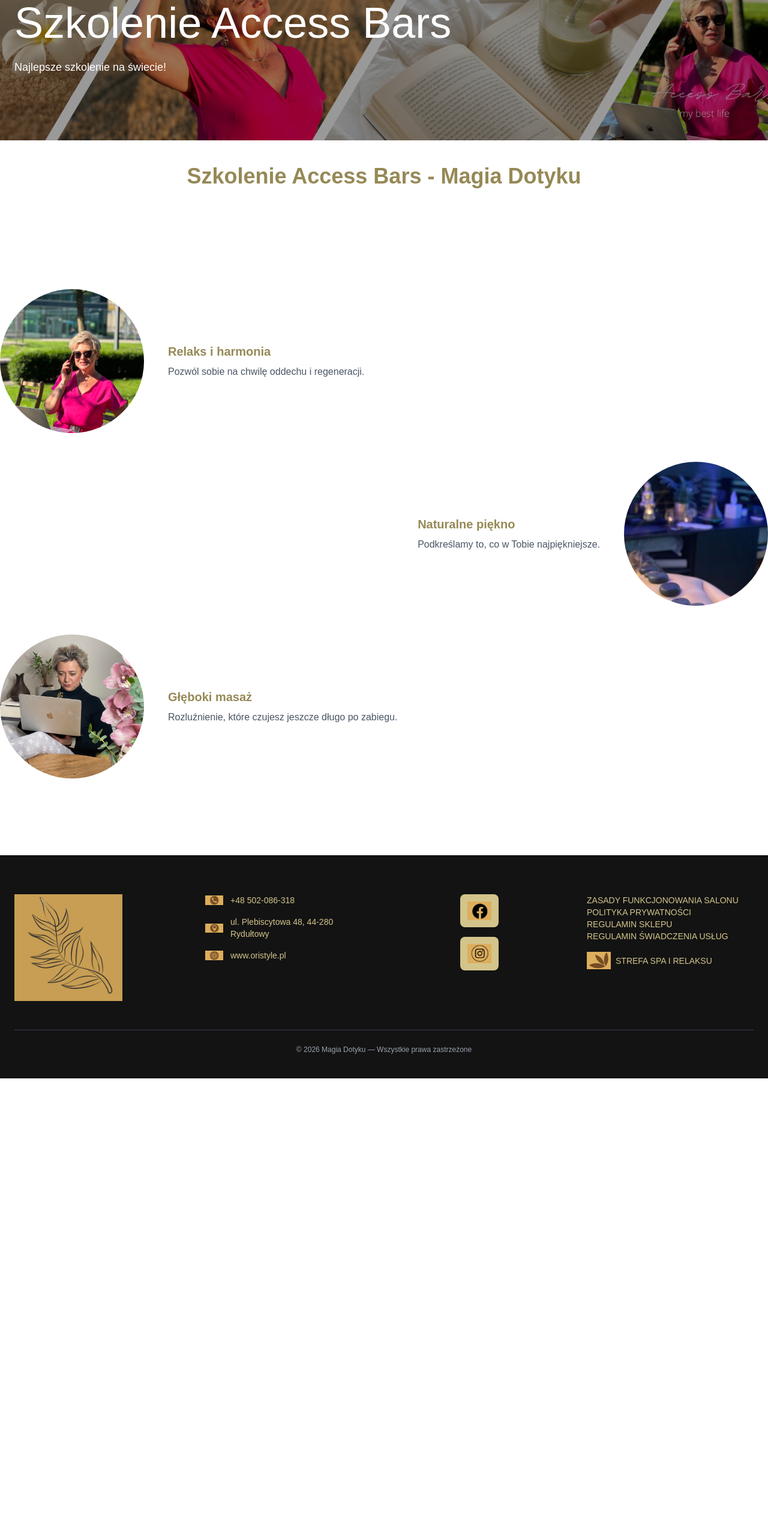
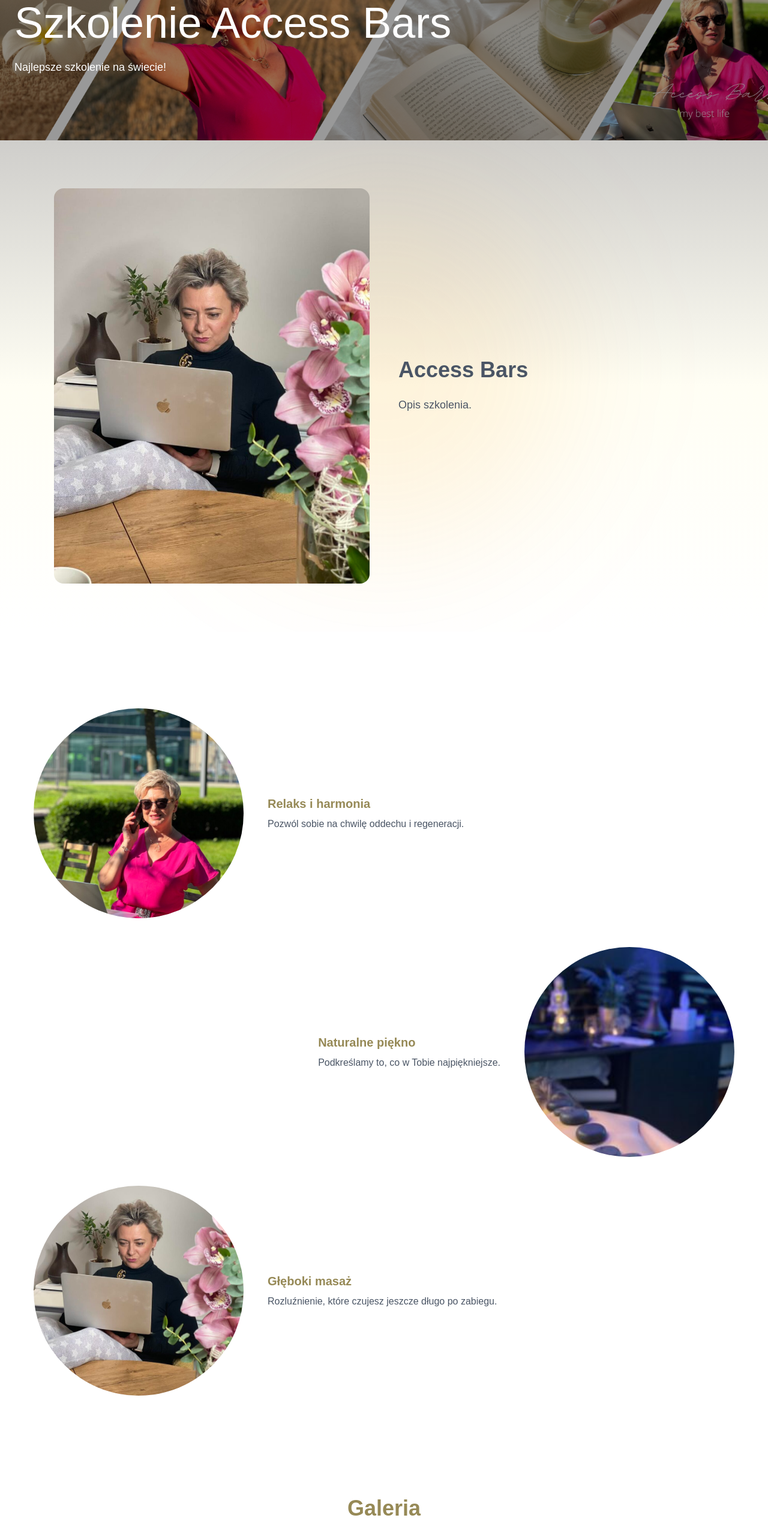
Before and after one commit to kamilhandzlik/magia_dotyku, a Next.js app in the folder frontend/: page /szkolenie in a window 1280 px wide. Shown: the part 222-2788 px from the top of the page at 60% size. Before the commit the page ends 2020 px from the top, so only its background shows below. Built offline with nearby package versions, Linux system fonts and the light colour scheme.

Commit message:
added Square and Gallery Sections changed CircleSection changed api admin and szkolenie page

```diff
--- a/frontend/app/components/Sections/CircleSection.tsx
+++ b/frontend/app/components/Sections/CircleSection.tsx
@@ -24,7 +24,7 @@ export default function CircleSection({
       `}
       >
         {/* Obraz */}
-        <div className="w-[240px] h-[240px] relative flex-shrink-0">
+        <div className="w-[350px] h-[350px] relative flex-shrink-0">
           <Image
             src={image}
             alt={title}
--- /dev/null
+++ b/frontend/app/components/Sections/GallerySection.tsx
@@ -0,0 +1,24 @@
+"use client";
+import Image from "next/image";
+
+type Props = {
+  items: { title: string; image: string }[];
+};
+
+export default function GallerySection({ items }: Props) {
+  return (
+    <div className="grid grid-cols-1 md:grid-cols-4 gap-4 py-4 px-4">
+      {items.map((item, index) => (
+        <div key={index} className="relative group overflow-hidden rounded-2xl">
+          <Image
+            src={item.image}
+            alt={item.title}
+            width={500}
+            height={600}
+            className="object-cover w-full h-full transition-transform duration-500 group-hover:scale-105"
+          />
+        </div>
+      ))}
+    </div>
+  );
+}
--- /dev/null
+++ b/frontend/app/components/Sections/SquareSection.tsx
@@ -0,0 +1,35 @@
+"use client";
+import Image from "next/image";
+
+type Props = {
+  title: string;
+  description: string;
+  image: string;
+};
+
+export default function SquareSection({ title, description, image }: Props) {
+  return (
+    <section className="relative overflow-hidden py-20 px-6 text-gray-600">
+      {/* Background */}
+      <div className="absolute inset-0 bg-gradient-to-b from-[#cfcecb] via-[#fffef4] to-white -z-10" />
+      <div className="absolute top-20 left-1/2 -translate-x-1/2 w-[600px] h-[600px] bg-amber-500/10 blur-[120px] rounded-full -z-10" />
+
+      <div className="max-w-[1100px] mx-auto grid md:grid-cols-2 gap-12 items-center">
+        <div className="relative group overflow-hidden rounded-2xl">
+          <Image
+            src={image}
+            alt={title}
+            width={500}
+            height={600}
+            className="object-cover w-full h-full transition-transform duration-500 group-hover:scale-105"
+          />
+        </div>
+
+        <div className="space-y-6 leading-relaxed text-lg">
+          <h2 className="text-4xl font-bold">{title}</h2>
+          <p className="text-gray-600">{description}</p>
+        </div>
+      </div>
+    </section>
+  );
+}
--- a/frontend/app/szkolenie/page.tsx
+++ b/frontend/app/szkolenie/page.tsx
@@ -1,8 +1,17 @@
 import CircleSection from "../components/Sections/CircleSection";
+import SquareSection from "../components/Sections/SquareSection";
+import GallerySection from "../components/Sections/GallerySection";
 import HeroMd from "../components/Hero/HeroMd";
 import Footer from "../components/Footer/Footer";
 
-export default function Szkolenie1() {
+export default function Szkolenie() {
+  const sqSection = [
+    {
+      title: "Access Bars",
+      description: "Opis szkolenia.",
+      image: "/pictures/IMG_3.png",
+    },
+  ];
   const sections = [
     {
       title: "Relaks i harmonia",
@@ -20,6 +29,40 @@ export default function Szkolenie1() {
       image: "/pictures/IMG_3.png",
     },
   ];
+  const gallery = [
+    {
+      title: "Galeria",
+      image: "/pictures/IMG_4.png",
+    },
+    {
+      title: "Galeria",
+      image: "/pictures/IMG_4.png",
+    },
+    {
+      title: "Galeria",
+      image: "/pictures/IMG_4.png",
+    },
+    {
+      title: "Galeria",
+      image: "/pictures/IMG_4.png",
+    },
+    {
+      title: "Galeria",
+      image: "/pictures/IMG_4.png",
+    },
+    {
+      title: "Galeria",
+      image: "/pictures/IMG_4.png",
+    },
+    {
+      title: "Galeria",
+      image: "/pictures/IMG_4.png",
+    },
+    {
+      title: "Galeria",
+      image: "/pictures/IMG_4.png",
+    },
+  ];
 
   return (
     <>
@@ -27,10 +70,19 @@ export default function Szkolenie1() {
         title="Szkolenie Access Bars"
         description="Najlepsze szkolenie na świecie!"
       />
-      <h1 className="text-4xl text-[#968956] text-center font-semibold py-10">
-        Szkolenie Access Bars - Magia Dotyku
-      </h1>
-      <section className="py-20 ">
+
+      <section className="">
+        {sqSection.map((item, index) => (
+          <SquareSection
+            key={index}
+            title={item.title}
+            description={item.description}
+            image={item.image}
+          />
+        ))}
+      </section>
+
+      <section className="py-20 max-w-[1200px] mx-auto px-4">
         {sections.map((item, index) => (
           <CircleSection
             key={index}
@@ -41,6 +93,13 @@ export default function Szkolenie1() {
           />
         ))}
       </section>
+
+      <h1 className=" text-4xl text-[#968956] text-center font-semibold py-10">
+        Galeria
+      </h1>
+      <section className="py-20 max-w-[1500px] mx-auto px-4">
+        <GallerySection items={gallery} />
+      </section>
       <Footer />
     </>
   );
```
Also changed, not shown: 1 other file (tests, documents, lock files or other folders).
